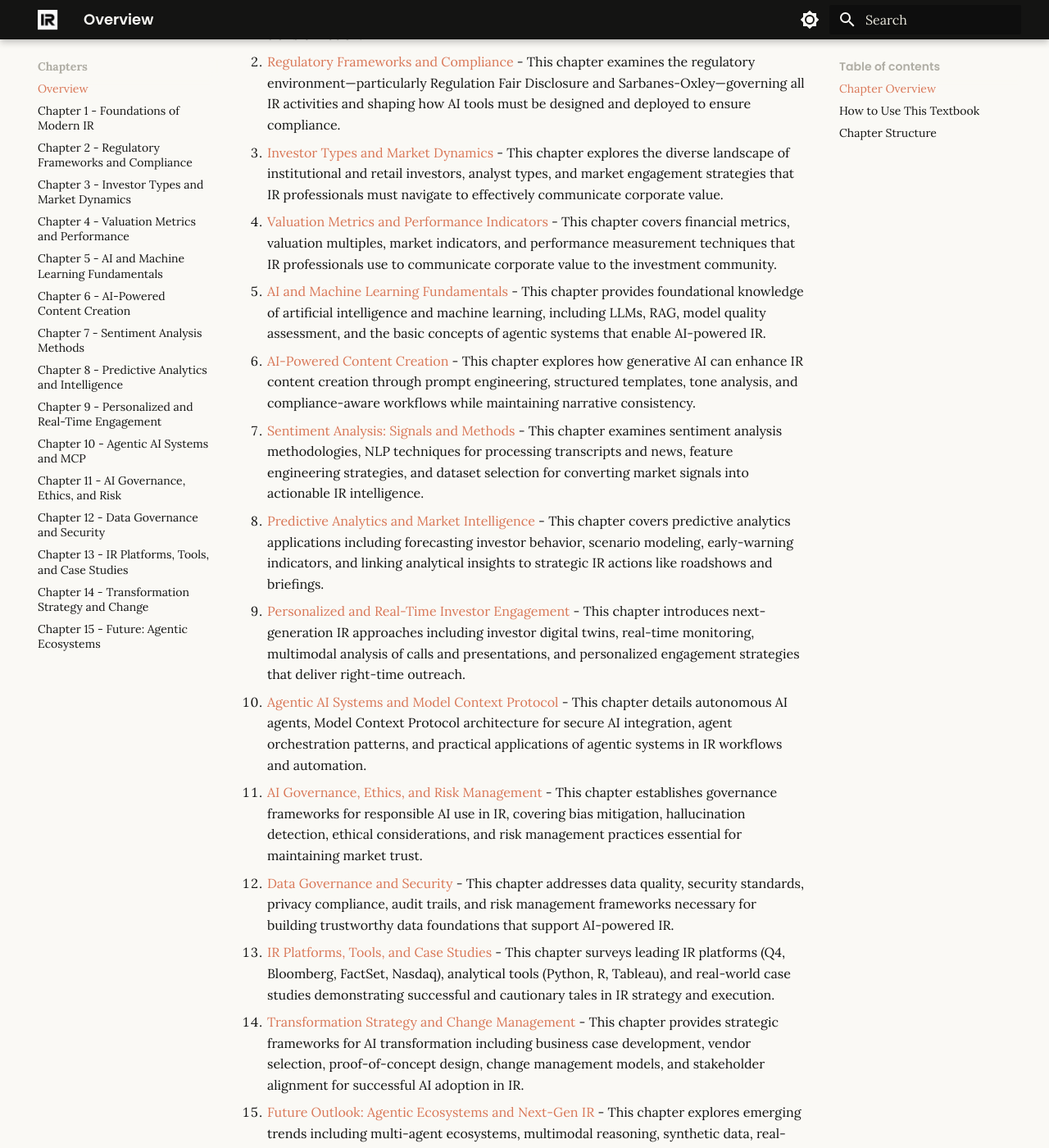
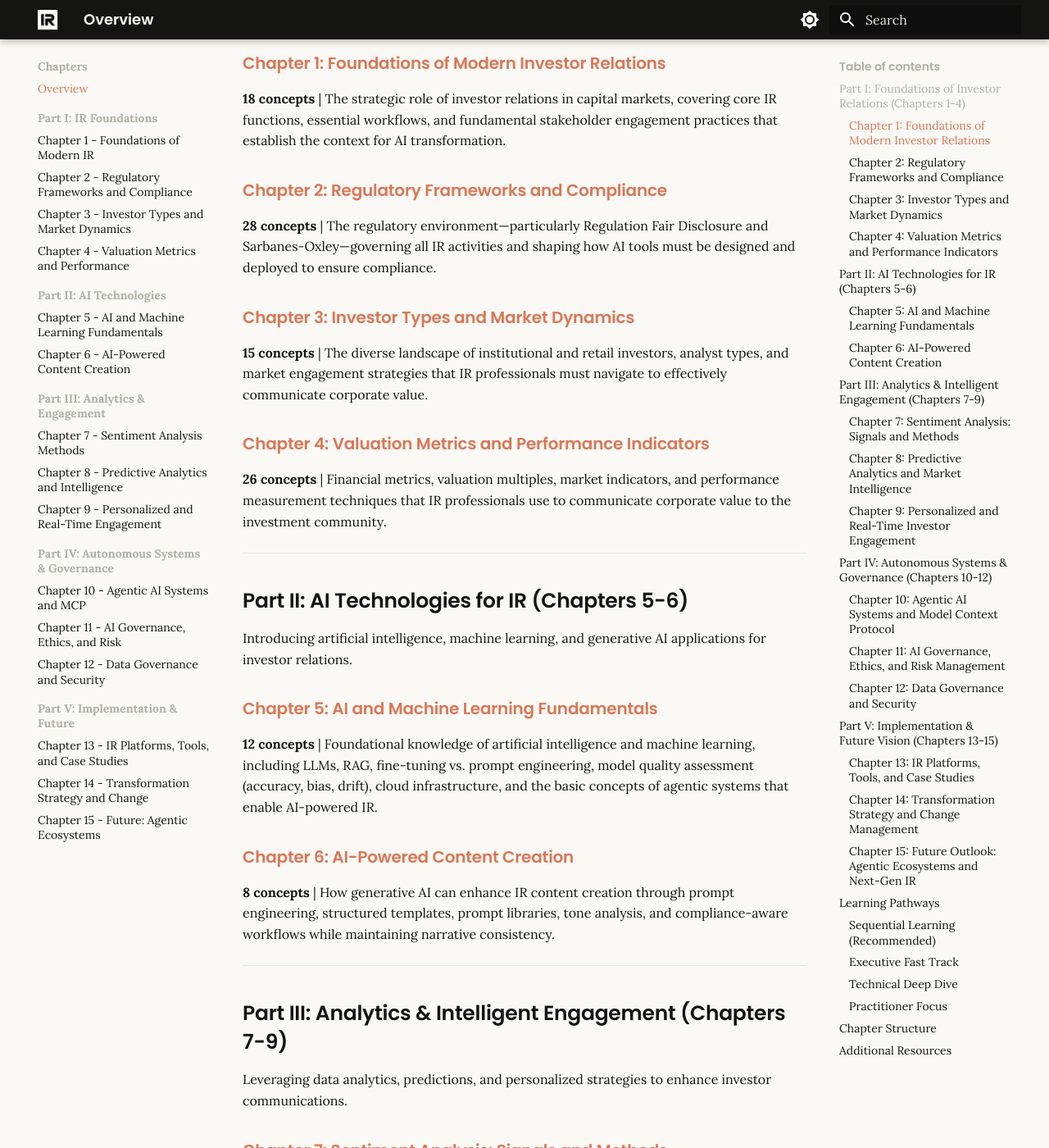
Before and after one commit to dberglu/ir-textbook, an MkDocs documentation site: the page built from docs/chapters/index.md, in a window 1280 px wide and 1400 px high, scrolled down 417 px. Shown: the whole window at 82% size. Built offline with MkDocs 1.6.1 and Material for MkDocs 9.7.7, drawn with Linux system fonts in a browser that asks for light colours; some of the changed text lies outside the part shown.

Commit message:
Organize chapters into 5 thematic parts for better navigation
Structured Changes:
- Organized 15 chapters into 5 logical parts in both navigation and overview page
- Added learning pathways (Sequential, Executive Fast Track, Technical Deep Dive, Practitioner Focus)
- Included estimated timelines for each learning path

Part Structure:
- Part I: IR Foundations (Ch 1-4, 87 concepts)
- Part II: AI Technologies (Ch 5-6, 20 concepts)
- Part III: Analytics & Engagement (Ch 7-9, 66 concepts)
- Part IV: Autonomous Systems & Governance (Ch 10-12, 58 concepts)
- Part V: Implementation & Future (Ch 13-15, 67 concepts)

Enhanced Overview Page:
- Clear part divisions with descriptions
- Concept counts for each chapter
- Detailed chapter descriptions with key topics
- Learning pathway guidance for different audiences
- Time estimates for each learning track
- Links to additional resources (Learning Graph, Glossary, FAQ)

Navigation Improvements:
- Grouped chapters in mkdocs.yml under part headings
- Collapsible sections in sidebar
- Better visual hierarchy and organization

Target Audiences:
✅ Executive Fast Track: 12-16 hours (strategic focus)
✅ Technical Deep Dive: 25-35 hours (AI/ML professionals)
✅ Practitioner Focus: 20-30 hours (IR professionals)
✅ Sequential Learning: 40-60 hours (comprehensive)

🤖 Generated with Claude Code (https://claude.com/claude-code)

Co-Authored-By: Claude <noreply@anthropic.com>

```diff
--- a/docs/chapters/index.md
+++ b/docs/chapters/index.md
@@ -2,47 +2,144 @@
 
 This textbook is organized into **15 chapters** covering **298 concepts** across investor relations fundamentals, AI technologies, analytics, governance, and strategic transformation.
 
-## Chapter Overview
+---
 
-1. [Foundations of Modern Investor Relations](01-foundations-of-modern-ir/index.md) - This chapter introduces the strategic role of investor relations in capital markets, covering core IR functions, essential workflows, and fundamental stakeholder engagement practices that establish the context for AI transformation.
-2. [Regulatory Frameworks and Compliance](02-regulatory-frameworks-compliance/index.md) - This chapter examines the regulatory environment—particularly Regulation Fair Disclosure and Sarbanes-Oxley—governing all IR activities and shaping how AI tools must be designed and deployed to ensure compliance.
-3. [Investor Types and Market Dynamics](03-investor-types-market-dynamics/index.md) - This chapter explores the diverse landscape of institutional and retail investors, analyst types, and market engagement strategies that IR professionals must navigate to effectively communicate corporate value.
-4. [Valuation Metrics and Performance Indicators](04-valuation-metrics-performance/index.md) - This chapter covers financial metrics, valuation multiples, market indicators, and performance measurement techniques that IR professionals use to communicate corporate value to the investment community.
-5. [AI and Machine Learning Fundamentals](05-ai-ml-fundamentals/index.md) - This chapter provides foundational knowledge of artificial intelligence and machine learning, including LLMs, RAG, model quality assessment, and the basic concepts of agentic systems that enable AI-powered IR.
-6. [AI-Powered Content Creation](06-ai-powered-content-creation/index.md) - This chapter explores how generative AI can enhance IR content creation through prompt engineering, structured templates, tone analysis, and compliance-aware workflows while maintaining narrative consistency.
-7. [Sentiment Analysis: Signals and Methods](07-sentiment-analysis-methods/index.md) - This chapter examines sentiment analysis methodologies, NLP techniques for processing transcripts and news, feature engineering strategies, and dataset selection for converting market signals into actionable IR intelligence.
-8. [Predictive Analytics and Market Intelligence](08-predictive-analytics-intelligence/index.md) - This chapter covers predictive analytics applications including forecasting investor behavior, scenario modeling, early-warning indicators, and linking analytical insights to strategic IR actions like roadshows and briefings.
-9. [Personalized and Real-Time Investor Engagement](09-personalized-realtime-engagement/index.md) - This chapter introduces next-generation IR approaches including investor digital twins, real-time monitoring, multimodal analysis of calls and presentations, and personalized engagement strategies that deliver right-time outreach.
-10. [Agentic AI Systems and Model Context Protocol](10-agentic-ai-systems-mcp/index.md) - This chapter details autonomous AI agents, Model Context Protocol architecture for secure AI integration, agent orchestration patterns, and practical applications of agentic systems in IR workflows and automation.
-11. [AI Governance, Ethics, and Risk Management](11-ai-governance-ethics-risk/index.md) - This chapter establishes governance frameworks for responsible AI use in IR, covering bias mitigation, hallucination detection, ethical considerations, and risk management practices essential for maintaining market trust.
-12. [Data Governance and Security](12-data-governance-security/index.md) - This chapter addresses data quality, security standards, privacy compliance, audit trails, and risk management frameworks necessary for building trustworthy data foundations that support AI-powered IR.
-13. [IR Platforms, Tools, and Case Studies](13-ir-platforms-tools-case-studies/index.md) - This chapter surveys leading IR platforms (Q4, Bloomberg, FactSet, Nasdaq), analytical tools (Python, R, Tableau), and real-world case studies demonstrating successful and cautionary tales in IR strategy and execution.
-14. [Transformation Strategy and Change Management](14-transformation-strategy-change/index.md) - This chapter provides strategic frameworks for AI transformation including business case development, vendor selection, proof-of-concept design, change management models, and stakeholder alignment for successful AI adoption in IR.
-15. [Future Outlook: Agentic Ecosystems and Next-Gen IR](15-future-agentic-ecosystems/index.md) - This chapter explores emerging trends including multi-agent ecosystems, multimodal reasoning, synthetic data, real-time investor copilots, autonomy boundaries, and advanced computing impacts on the future of IR.
+## Part I: Foundations of Investor Relations (Chapters 1-4)
 
-## How to Use This Textbook
+Building essential knowledge of IR functions, regulatory compliance, stakeholder management, and performance measurement.
 
-This course follows a carefully designed learning progression:
+### [Chapter 1: Foundations of Modern Investor Relations](01-foundations-of-modern-ir/index.md)
+**18 concepts** | The strategic role of investor relations in capital markets, covering core IR functions, essential workflows, and fundamental stakeholder engagement practices that establish the context for AI transformation.
 
-1. **Chapters 1-4** establish IR fundamentals, regulatory frameworks, investor types, and valuation metrics
-2. **Chapters 5-6** introduce AI/ML foundations and content creation applications
-3. **Chapters 7-9** cover analytics, predictions, and personalized engagement
-4. **Chapters 10-12** explore autonomous systems, AI governance, and data security
-5. **Chapters 13-14** provide practical guidance on platforms, tools, and transformation strategy
-6. **Chapter 15** looks ahead to emerging trends and future IR ecosystems
+### [Chapter 2: Regulatory Frameworks and Compliance](02-regulatory-frameworks-compliance/index.md)
+**28 concepts** | The regulatory environment—particularly Regulation Fair Disclosure and Sarbanes-Oxley—governing all IR activities and shaping how AI tools must be designed and deployed to ensure compliance.
 
-Each chapter builds on previous concepts, so we recommend following the sequence. However, experienced practitioners may skip foundational chapters based on their background.
+### [Chapter 3: Investor Types and Market Dynamics](03-investor-types-market-dynamics/index.md)
+**15 concepts** | The diverse landscape of institutional and retail investors, analyst types, and market engagement strategies that IR professionals must navigate to effectively communicate corporate value.
+
+### [Chapter 4: Valuation Metrics and Performance Indicators](04-valuation-metrics-performance/index.md)
+**26 concepts** | Financial metrics, valuation multiples, market indicators, and performance measurement techniques that IR professionals use to communicate corporate value to the investment community.
+
+---
+
+## Part II: AI Technologies for IR (Chapters 5-6)
+
+Introducing artificial intelligence, machine learning, and generative AI applications for investor relations.
+
+### [Chapter 5: AI and Machine Learning Fundamentals](05-ai-ml-fundamentals/index.md)
+**12 concepts** | Foundational knowledge of artificial intelligence and machine learning, including LLMs, RAG, fine-tuning vs. prompt engineering, model quality assessment (accuracy, bias, drift), cloud infrastructure, and the basic concepts of agentic systems that enable AI-powered IR.
+
+### [Chapter 6: AI-Powered Content Creation](06-ai-powered-content-creation/index.md)
+**8 concepts** | How generative AI can enhance IR content creation through prompt engineering, structured templates, prompt libraries, tone analysis, and compliance-aware workflows while maintaining narrative consistency.
+
+---
+
+## Part III: Analytics & Intelligent Engagement (Chapters 7-9)
+
+Leveraging data analytics, predictions, and personalized strategies to enhance investor communications.
+
+### [Chapter 7: Sentiment Analysis: Signals and Methods](07-sentiment-analysis-methods/index.md)
+**14 concepts** | Sentiment analysis methodologies, NLP techniques for processing transcripts and news, feature engineering strategies, internal and external datasets (IR inbox, CRM, news, social media), and model evaluation practices for converting market signals into actionable IR intelligence.
+
+### [Chapter 8: Predictive Analytics and Market Intelligence](08-predictive-analytics-intelligence/index.md)
+**38 concepts** | Predictive analytics applications including forecasting investor behavior and FAQ themes, scenario modeling (guidance sensitivity, shock analysis), early-warning indicators (options activity, short interest, dispersion), and linking analytical insights to strategic IR actions like roadshows and briefings.
+
+### [Chapter 9: Personalized and Real-Time Investor Engagement](09-personalized-realtime-engagement/index.md)
+**14 concepts** | Next-generation IR approaches including investor digital twins (needs, behaviors, constraints), real-time monitoring and proactive nudges, multimodal analysis (voice/video for calls, deck comprehension), preference learning, content routing, and personalized engagement strategies that deliver right-time outreach.
+
+---
+
+## Part IV: Autonomous Systems & Governance (Chapters 10-12)
+
+Implementing agentic AI systems while establishing robust governance and security frameworks.
+
+### [Chapter 10: Agentic AI Systems and Model Context Protocol](10-agentic-ai-systems-mcp/index.md)
+**18 concepts** | Autonomous AI agents, agent orchestration and multi-agent coordination, Model Context Protocol (MCP) architecture for secure AI integration, and practical applications of agentic systems in IR workflows including automated reports, chatbots, crisis assistance, and ESG automation.
+
+### [Chapter 11: AI Governance, Ethics, and Risk Management](11-ai-governance-ethics-risk/index.md)
+**18 concepts** | Governance frameworks for responsible AI use in IR, covering AI policy development, bias mitigation, hallucination detection and reduction, ethical considerations (AI ethics for finance, facial ethics), algorithmic bias risk, model monitoring, and risk management practices essential for maintaining market trust.
+
+### [Chapter 12: Data Governance and Security](12-data-governance-security/index.md)
+**22 concepts** | Data quality management, security standards, privacy compliance (GDPR), encryption best practices, role-based access control, audit trails, compliance automation, risk management frameworks, and cybersecurity protocols necessary for building trustworthy data foundations that support AI-powered IR.
+
+---
+
+## Part V: Implementation & Future Vision (Chapters 13-15)
+
+Practical guidance on tools, platforms, transformation strategy, and emerging trends shaping the future of IR.
+
+### [Chapter 13: IR Platforms, Tools, and Case Studies](13-ir-platforms-tools-case-studies/index.md)
+**19 concepts** | Leading IR platforms (Q4, Bloomberg, FactSet, Nasdaq, AlphaSense, Ipreo, Broadridge), analytical tools (Python, R, Tableau, Power BI, Salesforce), and real-world case studies (Tesla, Apple, Amazon, Berkshire, Enron, Theranos, WeWork, GameStop) demonstrating successful strategies and cautionary tales in IR execution.
+
+### [Chapter 14: Transformation Strategy and Change Management](14-transformation-strategy-change/index.md)
+**14 concepts** | Strategic frameworks for AI transformation including business case development and ROI calculation, vendor evaluation and selection (build vs. buy), proof-of-concept design, pilot programs, change management models, stakeholder mapping, C-suite communications, talent strategy, skills development, and organizational alignment for successful AI adoption in IR.
+
+### [Chapter 15: Future Outlook: Agentic Ecosystems and Next-Gen IR](15-future-agentic-ecosystems/index.md)
+**34 concepts** | Emerging trends including multi-agent ecosystems for research and orchestration, multimodal reasoning (text + audio + video + data), synthetic data and simulation environments, real-time investor copilots with context-aware assistance, autonomy boundaries and kill-switches, quantum computing and advanced compute impacts on modeling horizons, and the evolution toward fully agentic IR.
+
+---
+
+## Learning Pathways
+
+### Sequential Learning (Recommended)
+Follow the chapters in order (1→15) for comprehensive coverage with proper concept prerequisites.
+
+**Timeline:** 40-60 hours total
+- Part I: 8-12 hours
+- Part II: 6-8 hours
+- Part III: 10-15 hours
+- Part IV: 8-12 hours
+- Part V: 8-13 hours
+
+### Executive Fast Track
+For senior leaders focused on strategic decisions and governance:
+- **Ch 1-2** (IR Foundations + Regulatory)
+- **Ch 5** (AI/ML Fundamentals)
+- **Ch 11** (AI Governance)
+- **Ch 14-15** (Transformation + Future)
+
+**Timeline:** 12-16 hours
+
+### Technical Deep Dive
+For AI/ML professionals entering the IR domain:
+- **Ch 1-4** (IR Foundations - skim)
+- **Ch 5-12** (All AI/Analytics/Governance - deep study)
+- **Ch 13** (Platforms & Tools)
+
+**Timeline:** 25-35 hours
+
+### Practitioner Focus
+For IR professionals implementing AI:
+- **Ch 1-4** (review/skim if familiar)
+- **Ch 5-6** (AI Fundamentals + Content)
+- **Ch 7-9** (Analytics + Engagement)
+- **Ch 13-14** (Platforms + Transformation)
+
+**Timeline:** 20-30 hours
+
+---
 
 ## Chapter Structure
 
 Each chapter includes:
 - **Summary**: Overview of topics and learning objectives
-- **Prerequisites**: Recommended prior knowledge
+- **Prerequisites**: Recommended prior knowledge and previous chapters
 - **Concepts Covered**: Complete list of concepts from the learning graph
-- **Content**: Detailed explanations, examples, diagrams, and case studies
+- **Content**: Detailed explanations, examples, diagrams, and case studies (when generated)
 - **Exercises**: Hands-on activities and reflection prompts
 - **Quiz**: Assessment questions aligned with Bloom's taxonomy
 
 ---
 
-**Note:** All chapters reference the [learning graph](../learning-graph/index.md) for concept dependencies and the [glossary](../glossary.md) for term definitions.
+## Additional Resources
+
+- **[Learning Graph](../learning-graph/index.md)**: Interactive visualization of all 298 concepts and their dependencies
+- **[Glossary](../glossary.md)**: Comprehensive definitions for 293 terms
+- **[FAQ](../faq.md)**: 65 frequently asked questions covering course topics
+- **[Course Description](../course-description.md)**: Full course overview, learning outcomes, and target audience
+
+---
+
+**Total Content:** 298 concepts | 15 chapters | 5 parts
+
+**Current Status:** Chapter structure complete. Content generation in progress.
--- a/mkdocs.yml
+++ b/mkdocs.yml
@@ -51,18 +51,23 @@ nav:
       - Graph Viewer: sims/graph-viewer/index.md
   - Chapters:
       - Overview: chapters/index.md
-      - Chapter 1 - Foundations of Modern IR: chapters/01-foundations-of-modern-ir/index.md
-      - Chapter 2 - Regulatory Frameworks and Compliance: chapters/02-regulatory-frameworks-compliance/index.md
-      - Chapter 3 - Investor Types and Market Dynamics: chapters/03-investor-types-market-dynamics/index.md
-      - Chapter 4 - Valuation Metrics and Performance: chapters/04-valuation-metrics-performance/index.md
-      - Chapter 5 - AI and Machine Learning Fundamentals: chapters/05-ai-ml-fundamentals/index.md
-      - Chapter 6 - AI-Powered Content Creation: chapters/06-ai-powered-content-creation/index.md
-      - Chapter 7 - Sentiment Analysis Methods: chapters/07-sentiment-analysis-methods/index.md
-      - Chapter 8 - Predictive Analytics and Intelligence: chapters/08-predictive-analytics-intelligence/index.md
-      - Chapter 9 - Personalized and Real-Time Engagement: chapters/09-personalized-realtime-engagement/index.md
-      - Chapter 10 - Agentic AI Systems and MCP: chapters/10-agentic-ai-systems-mcp/index.md
-      - Chapter 11 - AI Governance, Ethics, and Risk: chapters/11-ai-governance-ethics-risk/index.md
-      - Chapter 12 - Data Governance and Security: chapters/12-data-governance-security/index.md
-      - Chapter 13 - IR Platforms, Tools, and Case Studies: chapters/13-ir-platforms-tools-case-studies/index.md
-      - Chapter 14 - Transformation Strategy and Change: chapters/14-transformation-strategy-change/index.md
-      - "Chapter 15 - Future: Agentic Ecosystems": chapters/15-future-agentic-ecosystems/index.md
+      - "Part I: IR Foundations":
+          - Chapter 1 - Foundations of Modern IR: chapters/01-foundations-of-modern-ir/index.md
+          - Chapter 2 - Regulatory Frameworks and Compliance: chapters/02-regulatory-frameworks-compliance/index.md
+          - Chapter 3 - Investor Types and Market Dynamics: chapters/03-investor-types-market-dynamics/index.md
+          - Chapter 4 - Valuation Metrics and Performance: chapters/04-valuation-metrics-performance/index.md
+      - "Part II: AI Technologies":
+          - Chapter 5 - AI and Machine Learning Fundamentals: chapters/05-ai-ml-fundamentals/index.md
+          - Chapter 6 - AI-Powered Content Creation: chapters/06-ai-powered-content-creation/index.md
+      - "Part III: Analytics & Engagement":
+          - Chapter 7 - Sentiment Analysis Methods: chapters/07-sentiment-analysis-methods/index.md
+          - Chapter 8 - Predictive Analytics and Intelligence: chapters/08-predictive-analytics-intelligence/index.md
+          - Chapter 9 - Personalized and Real-Time Engagement: chapters/09-personalized-realtime-engagement/index.md
+      - "Part IV: Autonomous Systems & Governance":
+          - Chapter 10 - Agentic AI Systems and MCP: chapters/10-agentic-ai-systems-mcp/index.md
+          - Chapter 11 - AI Governance, Ethics, and Risk: chapters/11-ai-governance-ethics-risk/index.md
+          - Chapter 12 - Data Governance and Security: chapters/12-data-governance-security/index.md
+      - "Part V: Implementation & Future":
+          - Chapter 13 - IR Platforms, Tools, and Case Studies: chapters/13-ir-platforms-tools-case-studies/index.md
+          - Chapter 14 - Transformation Strategy and Change: chapters/14-transformation-strategy-change/index.md
+          - "Chapter 15 - Future: Agentic Ecosystems": chapters/15-future-agentic-ecosystems/index.md
```
